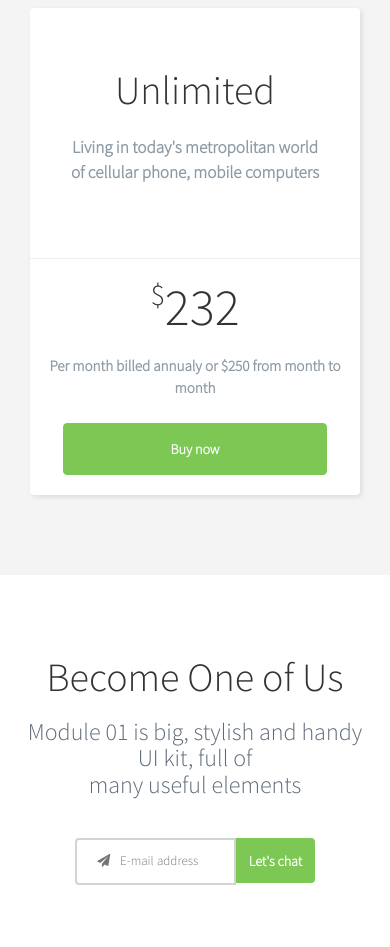
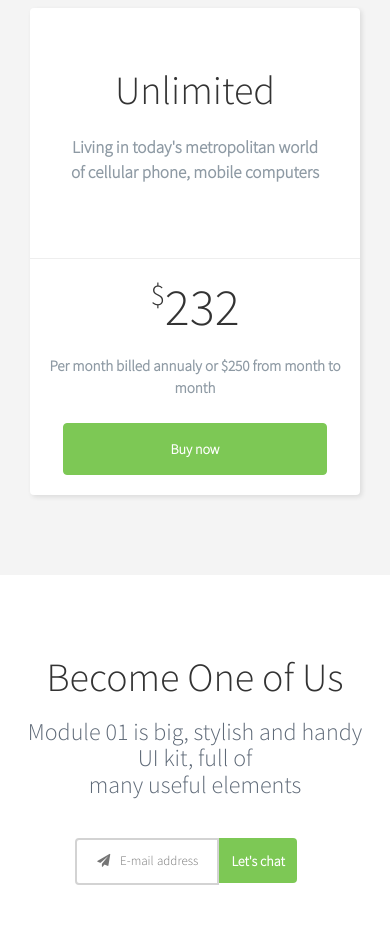
Before and after one commit to sunwoo48/landingpage, a website: page app/index.html in a window 390 px wide. Shown: the part 3127-4074 px from the top of the page. Drawn offline with nearby package versions, Linux system fonts and the light colour scheme; some packages are replaced by stand-ins of ours; a web font is replaced by a local one.

Commit message:
forever added

```diff
--- a/app/assets/css/app.css
+++ b/app/assets/css/app.css
@@ -453,7 +453,7 @@ footer .footerlist {
     	padding-right:10px !important;
     }
     .fEmail {
-    	width:inherit;
+    	width:60%;
     }
     .footerlist a {
     	font-size:11px;
```
